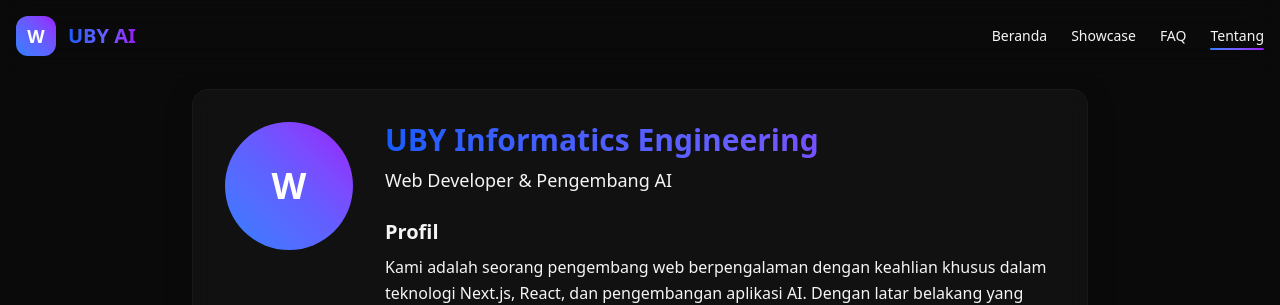
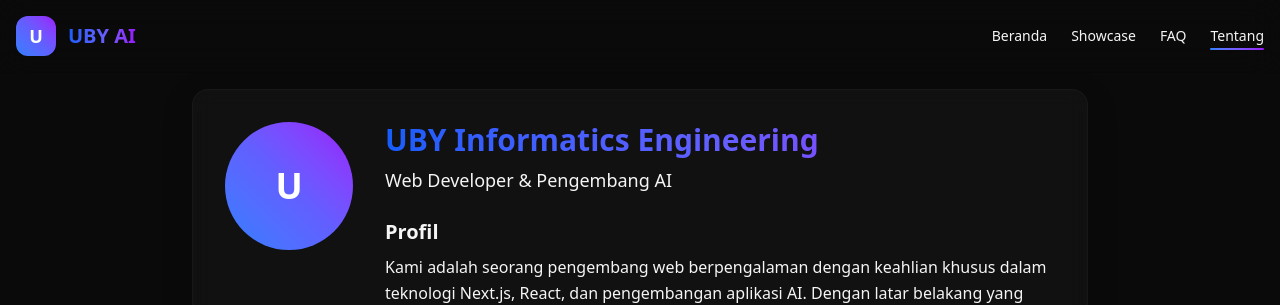
Before and after one commit to wahitftry/uby-ai, a Next.js app: page /about in a window 1280 px wide. Shown: the top 305 px of the page. Built offline with nearby package versions, Linux system fonts and the light colour scheme.

Commit message:
Memperbarui beberapa komponen UI untuk branding

```diff
--- a/app/about/page.tsx
+++ b/app/about/page.tsx
@@ -13,7 +13,7 @@ export default function About() {
           <div className="flex flex-col md:flex-row gap-8 items-center md:items-start">
             <div className="w-32 h-32 rounded-full overflow-hidden relative group">
               <div className="absolute inset-0 bg-gradient-to-tr from-blue-500 via-indigo-500 to-purple-600 flex items-center justify-center text-white text-4xl font-bold shadow-lg transition-all duration-300 group-hover:scale-110">
-                W
+                U
               </div>
             </div>
             <div className="flex-1">
--- a/app/components/ConversationSidebar.tsx
+++ b/app/components/ConversationSidebar.tsx
@@ -151,9 +151,9 @@ export default function ConversationSidebar({
       <div className="flex items-center justify-between p-4 border-b border-white/10">
         <div className="flex items-center space-x-2">
           <div className="h-8 w-8 rounded-full bg-gradient-to-tr from-blue-500 to-purple-600 flex items-center justify-center">
-            <span className="text-white text-lg font-bold">W</span>
+            <span className="text-white text-lg font-bold">U</span>
           </div>
-          <span className="text-lg font-semibold bg-clip-text text-transparent bg-gradient-to-r from-blue-400 to-purple-400">Wahit AI</span>
+          <span className="text-lg font-semibold bg-clip-text text-transparent bg-gradient-to-r from-blue-400 to-purple-400">UBY AI</span>
         </div>
 
         <button
--- a/app/components/Navbar.tsx
+++ b/app/components/Navbar.tsx
@@ -11,7 +11,7 @@ export default function Navbar() {
       <div className="flex items-center gap-3">
         <Link href="/">
           <div className="relative h-10 w-10 overflow-hidden cursor-pointer group">
-            <div className="absolute inset-0 bg-gradient-to-tr from-blue-500 via-indigo-500 to-purple-600 rounded-xl flex items-center justify-center text-white font-bold text-lg shadow-md transition-all duration-300 group-hover:shadow-lg group-hover:scale-105">W</div>
+            <div className="absolute inset-0 bg-gradient-to-tr from-blue-500 via-indigo-500 to-purple-600 rounded-xl flex items-center justify-center text-white font-bold text-lg shadow-md transition-all duration-300 group-hover:shadow-lg group-hover:scale-105">U</div>
           </div>
         </Link>
         <h1 className="text-xl font-bold bg-clip-text text-transparent bg-gradient-to-r from-blue-600 via-indigo-500 to-purple-600">UBY AI</h1>
--- a/app/page.tsx
+++ b/app/page.tsx
@@ -31,7 +31,7 @@ const ChatContainer = dynamic(() => import('./components/ChatContainer'), {
     <div className="flex items-center justify-center h-full">
       <div className="flex flex-col items-center">
         <div className="h-12 w-12 rounded-full bg-gradient-to-tr from-blue-500 to-purple-600 animate-pulse flex items-center justify-center">
-          <span className="text-white font-bold text-xl">W</span>
+          <span className="text-white font-bold text-xl">U</span>
         </div>
         <div className="mt-4 text-foreground/70 animate-pulse">Memuat UBY AI...</div>
       </div>
```
